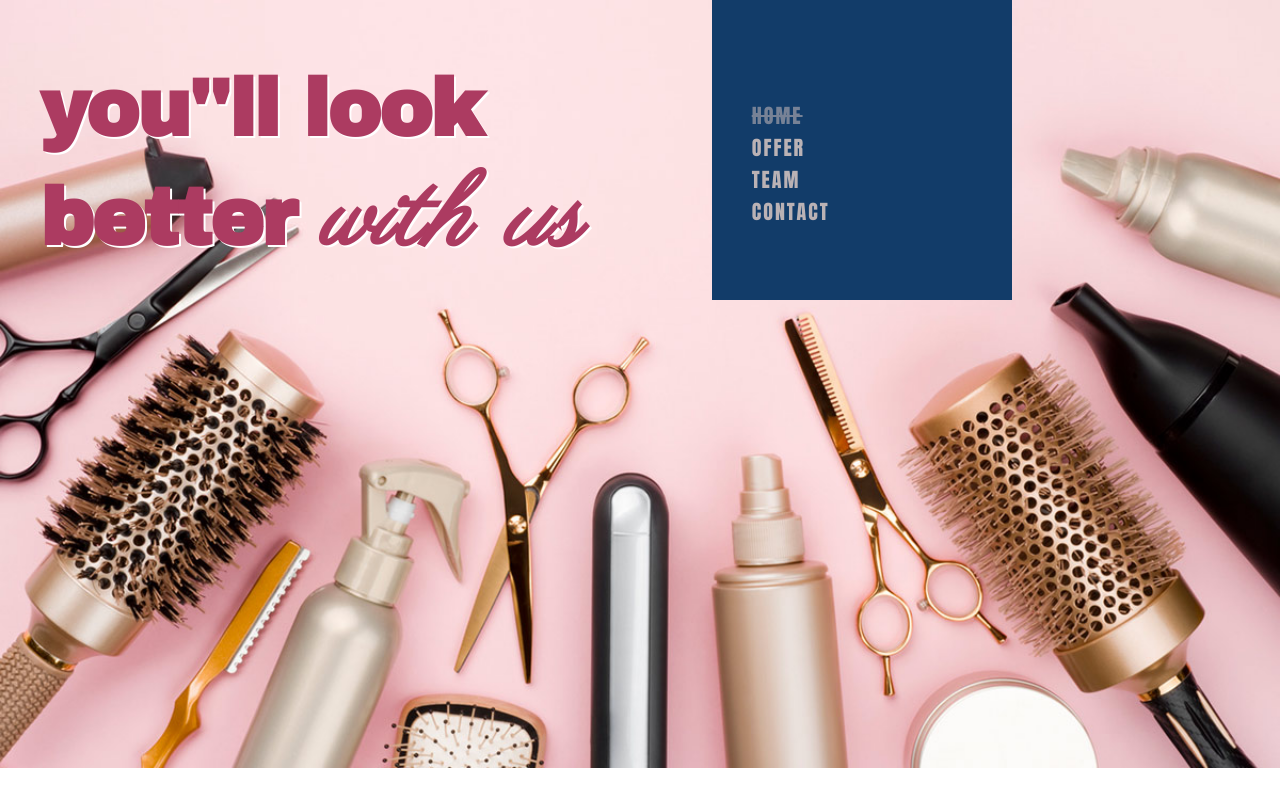
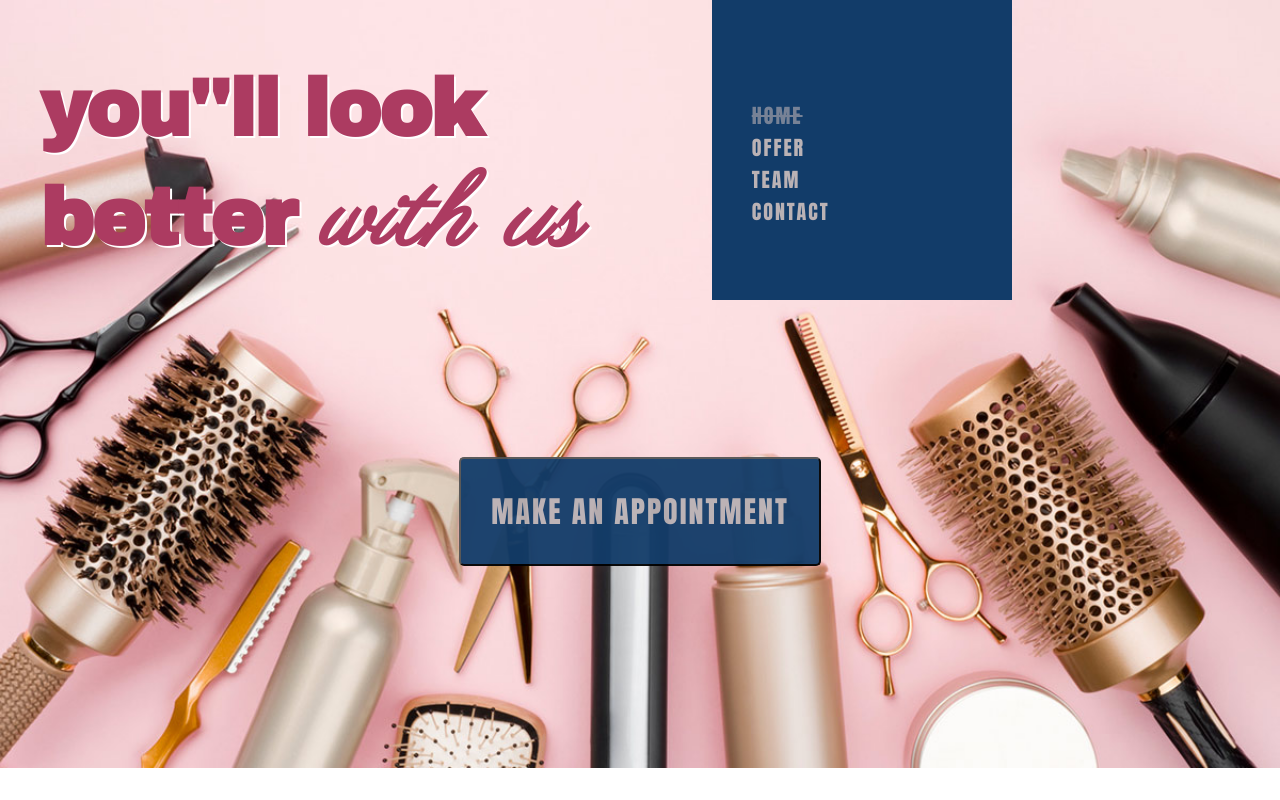
Before and after one commit to m3uma/hairdressing-salon, a plain HTML site: page index.html in a window 1280 px wide. Drawn offline with Linux system fonts and the light colour scheme; a web font is replaced by a local one.

Commit message:
add appointment button

```diff
--- /dev/null
+++ b/css/button.css
@@ -0,0 +1,32 @@
+.button{
+    background: #123C69;
+    display: block;
+    margin: 100px auto;
+    text-transform: uppercase;
+    font-size: 30px;
+    padding: 30px;
+    border-radius: 5px;
+    opacity: 0.95;
+}
+
+.button__a{
+    color: #BAB2B5;
+    text-decoration: none;
+    font-family: 'Anton', sans-serif;
+    letter-spacing: 2px;
+}
+
+.button__a:hover{
+    color: #EEE2DC;
+}
+
+.button__a:active{
+    filter: brightness(110%);
+}
+
+@media(max-width: 767px) {
+    .button{
+        font-size: 20px;
+        padding: 20px;
+    }
+}
--- a/css/navigation.css
+++ b/css/navigation.css
@@ -34,7 +34,6 @@
 }
 
 .navigation__li{
-
     letter-spacing: 2px;
 }
 
--- a/index.html
+++ b/index.html
@@ -12,6 +12,7 @@
     <link href="css/style.css" rel="stylesheet">
     <link href="css/container.css" rel="stylesheet">
     <link href="css/navigation.css" rel="stylesheet">
+    <link href="css/button.css" rel="stylesheet">
 </head>
 
 <body>
@@ -31,7 +32,7 @@
             </nav>
 
         </section>
-
+        <button type="button" class="button" ><a href="contact.html" class="button__a">make an appointment</a></button>
     </main>
     <footer></footer>
 </body>
```
